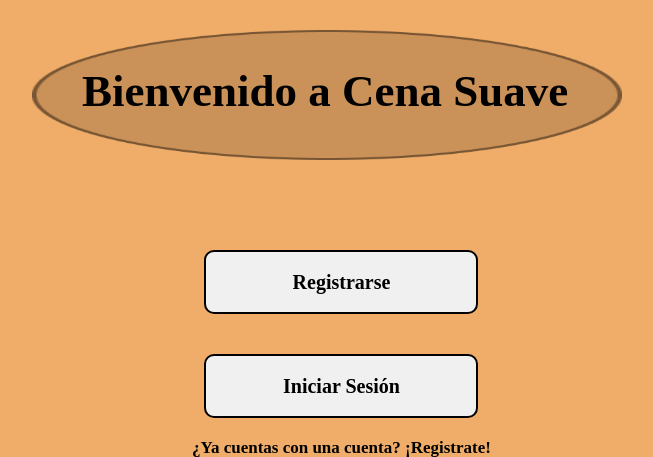
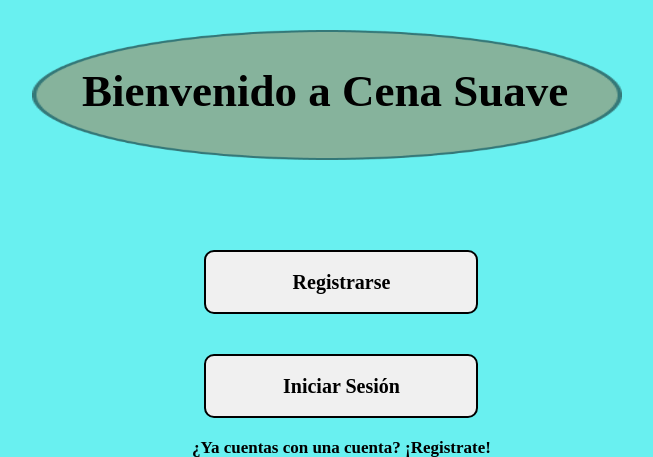
Before and after one commit to gitadd666/soft-dinner, a PHP site: page /index.php in a window 1280 px wide. Shown: the top 457 px of the page, without its empty margins (438-1091 px from the left). Run offline with PHP 8.4, Linux system fonts and the light colour scheme.

Commit message:
cambio de color de interfa principales

```diff
--- a/soft dinner/index.php
+++ b/soft dinner/index.php
@@ -17,7 +17,7 @@ $usuario = "Usuario"
 	<meta name="viewport" content="width=device-width, initial-scale=1">
 	<title>Restaurante</title>
 	<style> body {
-        background-color: #F0AD69;
+        background-color: #69f0f0;
                  }
     </style>
 </head>
```
